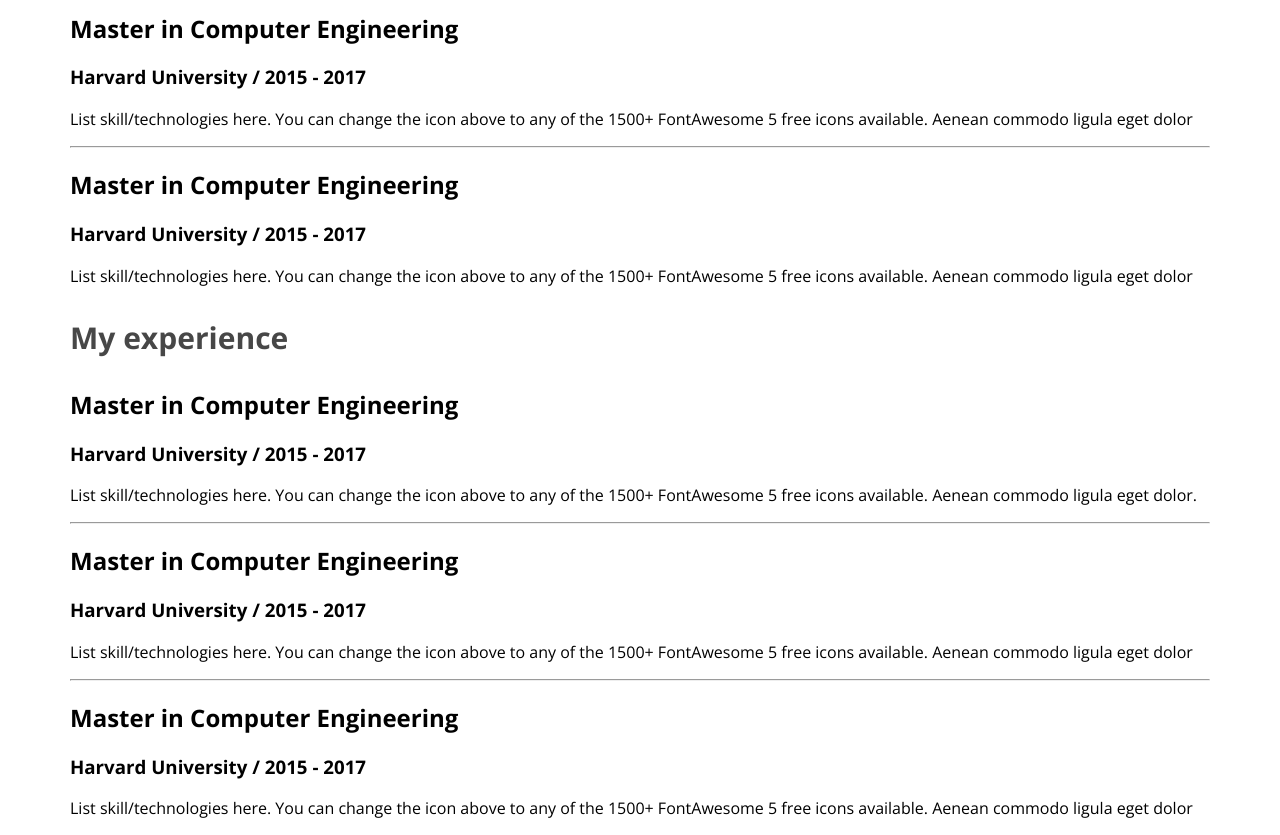
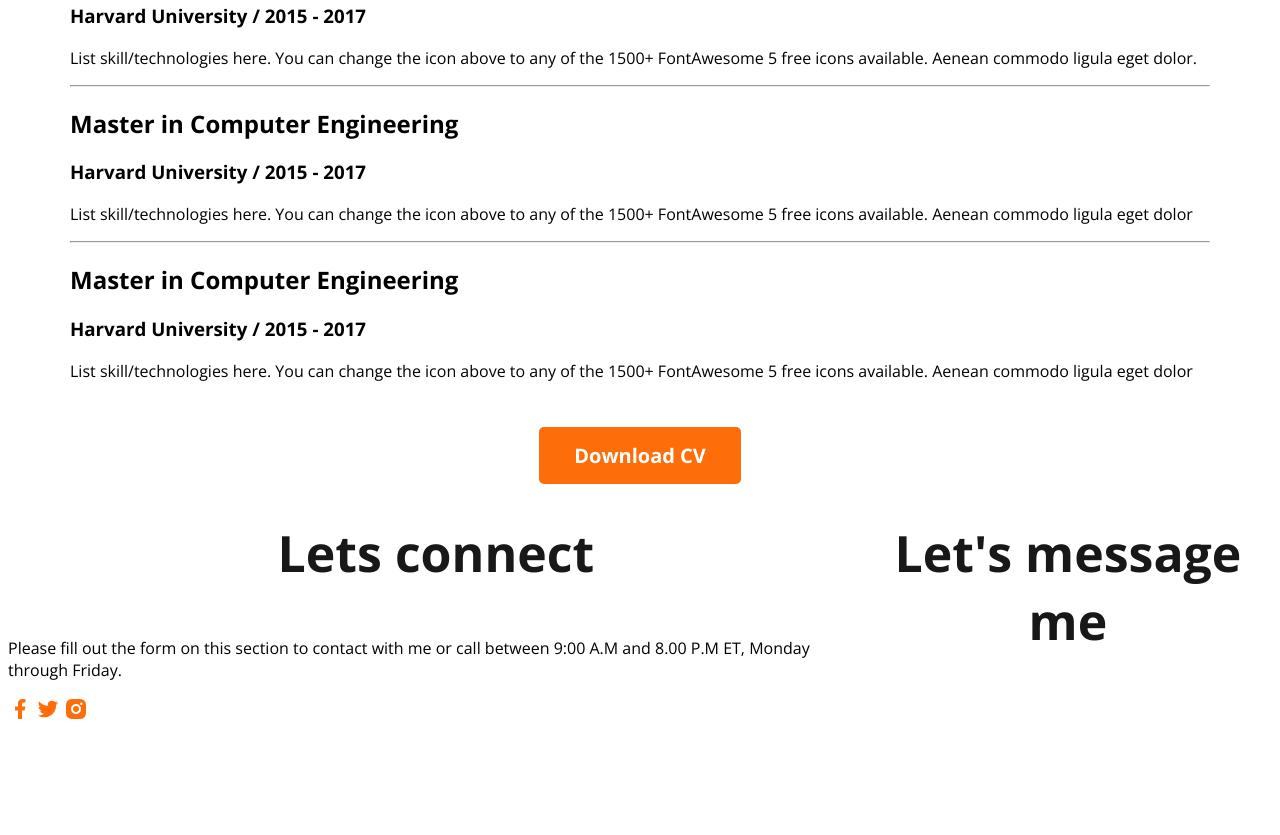
Before and after one commit to mdshakibmiah/webdeveloper-portfolio, a plain HTML site: page index.html in a window 1280 px wide. Shown: the part 2424-3259 px from the top of the page. After the commit the page ends 3158 px from the top, so only its background shows below. Drawn offline with nearby package versions, Linux system fonts and the light colour scheme.

Commit message:
added footer seccesfully

```diff
--- a/index.html
+++ b/index.html
@@ -95,7 +95,7 @@
 </section>
 <!-- resume section -->
 <section>
-    <h3 class="section-titile">A summary of my resume</h3>
+    <h2 class="section-titile">A summary of my resume</h2>
 
     <div class="resume-container">
         <!-- .resume.column*2>h3.resume-column-title -->
@@ -123,38 +123,29 @@
 <p class="resume-item-description">List skill/technologies here. You can change the icon above
     to any of the 1500+ FontAwesome 5 free icons available. Aenean commodo ligula eget dolor</p>
 </div>
-        <div class="resume column">
-            <h3 class="resume-column-title">My experience</h3>
-            <div class="resume-item"></div>
-<h2 class="resume-item-title">Master in Computer Engineering</h2>
-<h3 class="resume-item-title-institute">Harvard University / 2015 - 2017</h3>
-<p class="resume-item-description">List skill/technologies here. You can change the icon above
-    to any of the 1500+ FontAwesome 5 free icons available. Aenean commodo ligula eget dolor.</p>
+
+    </div>
+<div class="download-cv">
+    <buttons class="button">Download CV</buttons>
 </div>
-<hr>
 
-<div class="resume-item"></div>
-<h2 class="resume-item-title">Master in Computer Engineering</h2>
-<h3 class="resume-item-title-institute">Harvard University / 2015 - 2017</h3>
-<p class="resume-item-description">List skill/technologies here. You can change the icon above
-    to any of the 1500+ FontAwesome 5 free icons available. Aenean commodo ligula eget dolor</p>
-</div>
-<hr>
-
-<div class="resume-item"></div>
-<h2 class="resume-item-title">Master in Computer Engineering</h2>
-<h3 class="resume-item-title-institute">Harvard University / 2015 - 2017</h3>
-<p class="resume-item-description">List skill/technologies here. You can change the icon above
-    to any of the 1500+ FontAwesome 5 free icons available. Aenean commodo ligula eget dolor</p>
-</div>
-        </div>
-    </div>
 </section>
 
     </main>
 
     <footer>
-
+        <div class="footer-column">
+            <h3 class="section-title">Lets connect</h3>
+            <p class="sectionl-descriptio">Please fill out the form on this section to contact with me or call between 9:00 A.M and 8.00 P.M ET, Monday through Friday.</p>
+            <div class="social-links">
+                <a href=""><img src="images/icons/facebook.png" alt=""></a>
+                <a href=""><img src="images/icons/twitter.png" alt=""></a>
+                <a href=""><img src="images/icons/insta.png" alt=""></a>
+            </div>
+        </div>
+        <div class="footer-column">
+            <h3 class="section-title">Let's message me</h3>
+        </div>
     </footer>
 </body>
 </html>
--- a/style/portfolio.css
+++ b/style/portfolio.css
@@ -85,7 +85,7 @@ margin-top: 130px 0px;
 .section-title{
     color: #181818;
     text-align: center;
-    font-size: 35px;
+    font-size: 50px;
     font-weight: 700px;
 }
 .section-description{
@@ -131,7 +131,16 @@ box-shadow: 0px 6px 50px 0px rgba(0, 0, 0, 0.06);
     color: #474747;
     font-size: 30px;
     font-weight: 700;
-}
-.resume-column{
     display: flex;
 }
+.download-cv{
+    text-align: center;
+    margin-top: 60px;
+}
+/* footer style */
+footer{
+    display: flex;]
+    background: #fff8f3;
+    padding: 130px 200px
+    margin-top: 100px
+}
```
